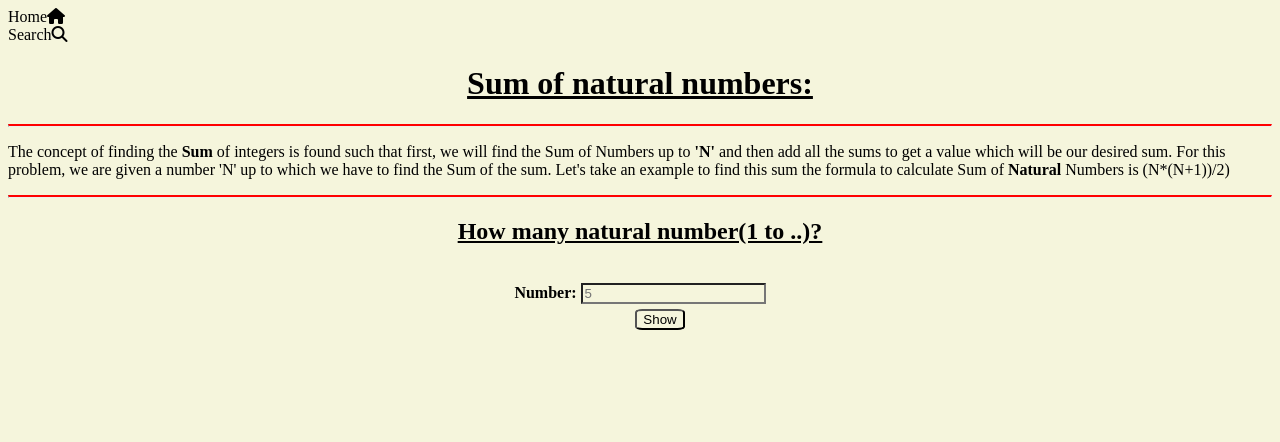
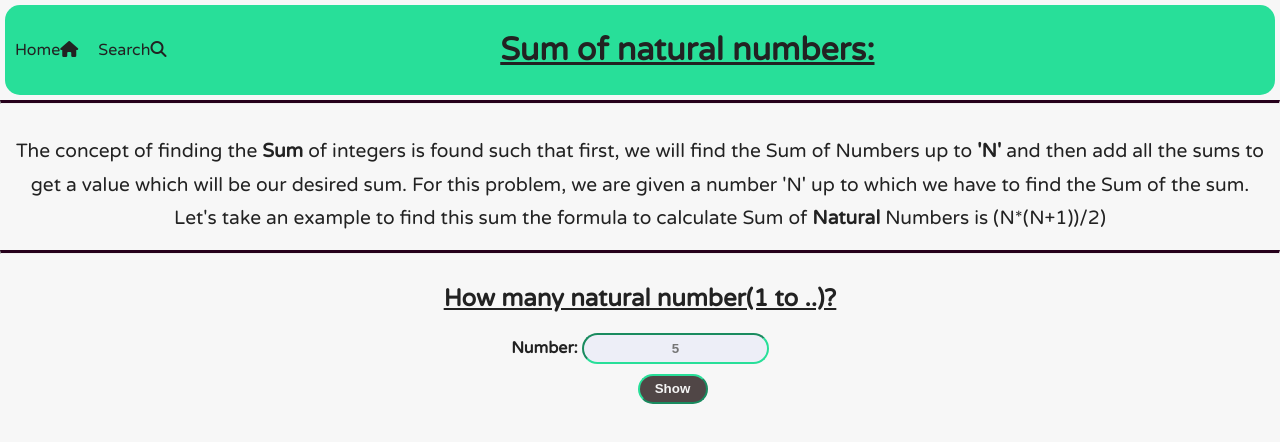
Before and after one commit to Srivatsa0712/Nnumbers, a plain HTML site: page index.html in a window 1280 px wide. Drawn offline with Linux system fonts and the light colour scheme.

Commit message:
Update style.css

```diff
--- a/style.css
+++ b/style.css
@@ -1,31 +1,127 @@
+@import url('https://fonts.googleapis.com/css2?family=Varela+Round&display=swap');
+
+
 *{
-    background-color: beige;
+    margin: 0%;
+
 }
 
-h1,h2{
+html{
+    background-color:#F7F7F7;
+    /* background-color: white; */
+    /* rgb(165, 226, 228); */
+    font-family: 'Varela Round', sans-serif;
+}
+
+
+.one{
+    background-color: #28DF99;
+    color:#222;
+    height: 90px;
+    margin: 5px;
+    display: flex;
+    align-items: center;
+    border-radius: 15px;
+}
+
+.first{
+    margin: 10px;
+    /* padding-left: 14px; */
+    cursor: pointer;
+    border-radius: 5px;
+}
+
+.first:hover{
+    background-color: yellowgreen;
+    /* background-color: #28DF18; */
+}
+
+.second{
+    /* padding: 20px; */
+    margin: 10px;
     text-align: center;
+    cursor: pointer;
+    border-radius: 5px;
+}
+
+.second:hover{
+    background-color: yellowgreen;
+}
+
+
+.one h1{
+    padding-left: 25.5%;
+    /* margin: 200px; */
 }
 
 hr{
-    border-top: 2px solid red;
+    border-top: 3px solid #26001B;
+}
+
+.content{
+    /* margin: 7px; */
+    color:#222;
+    line-height: 1.75;
+    padding-top: 15px;
+    /* background-color: #444; */
+    margin: 15px;
+    border-radius: 15px;
+    /* height: 65px; */
+    text-align:center;
+    font-size: 120%;
+}
+
+.centre{
+    color: #222;
+    padding-top: 15px;
+    /* background-color: #444; */
+    margin: 15px;
+    border-radius: 25px;
+}
+
+.centre h2{
+    text-align: center;
 }
 
 .centre form{
     text-align: center;
-    padding: right 7px;
-    font-weight: bolder;
+    font-weight: bold;
+}
+
+.centre input{
+
+
+    border-radius: 25px;
+    height: 25px;
+    background-color: #EDEEF7;
+    border-color: #28DF99;
+    text-align: center;
+    color:#222;
+    font-weight: bold;
+
 }
 
 .click{
-    padding-top: 5px;
-    padding-left: 40px;
+    text-align: center;
+    /* background-color: mintcream; */
+    padding-left: 65px;
+    padding-top: 10px;
+    padding-bottom: 10px;
+    align-items: center;
 }
 
 .click input{
-    border-radius: 15%;
+    background-color: rgb(80, 70, 70);
+    color: whitesmoke;
+    border-radius: 25px;
+    width: 70px;
+    height: 30px;
 }
 
 .click input:hover{
+    color: black;
+    font-weight: bold;
     cursor: pointer;
-    color: red;
+    background-color: tomato;
+    transition: 0.8s;
 }
```
